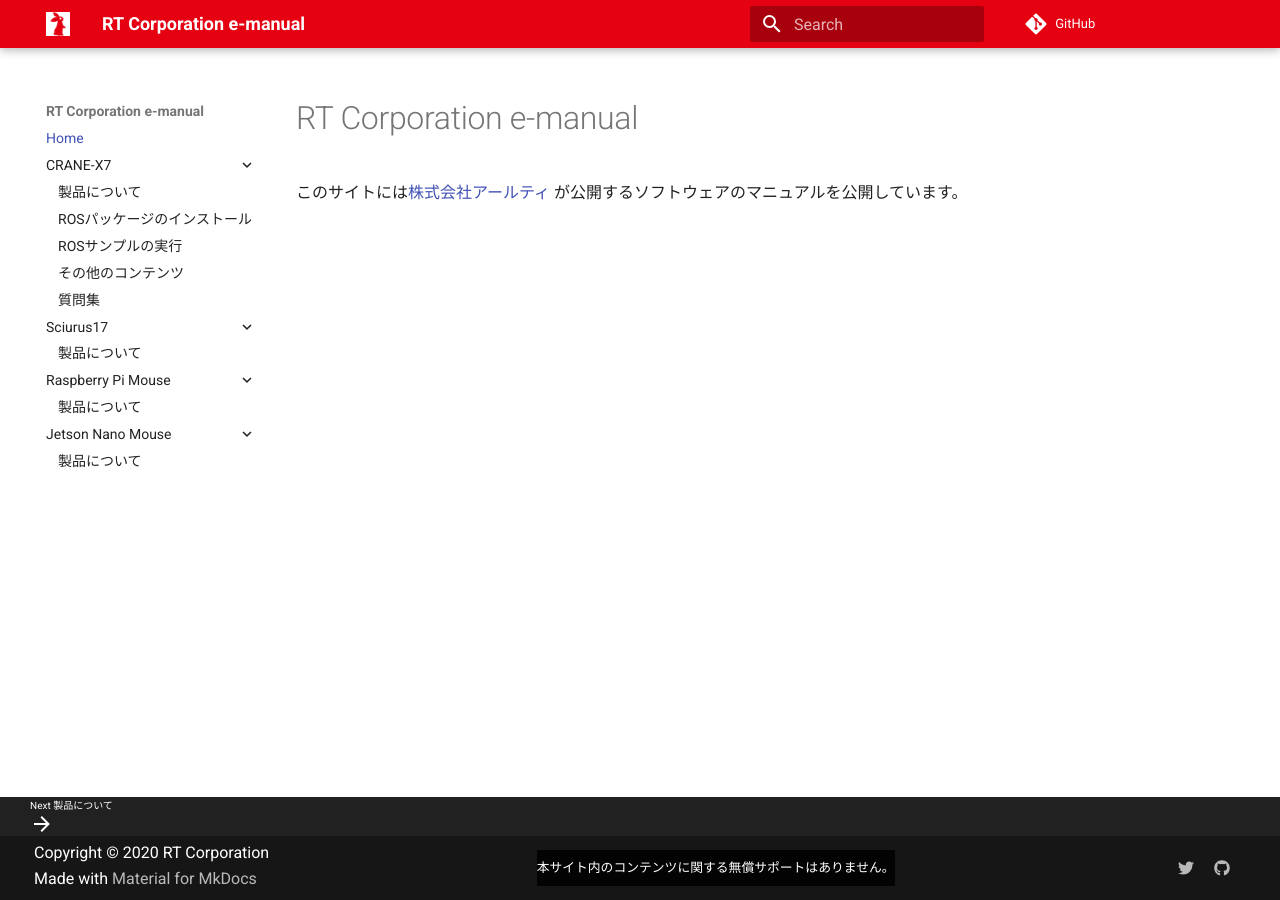
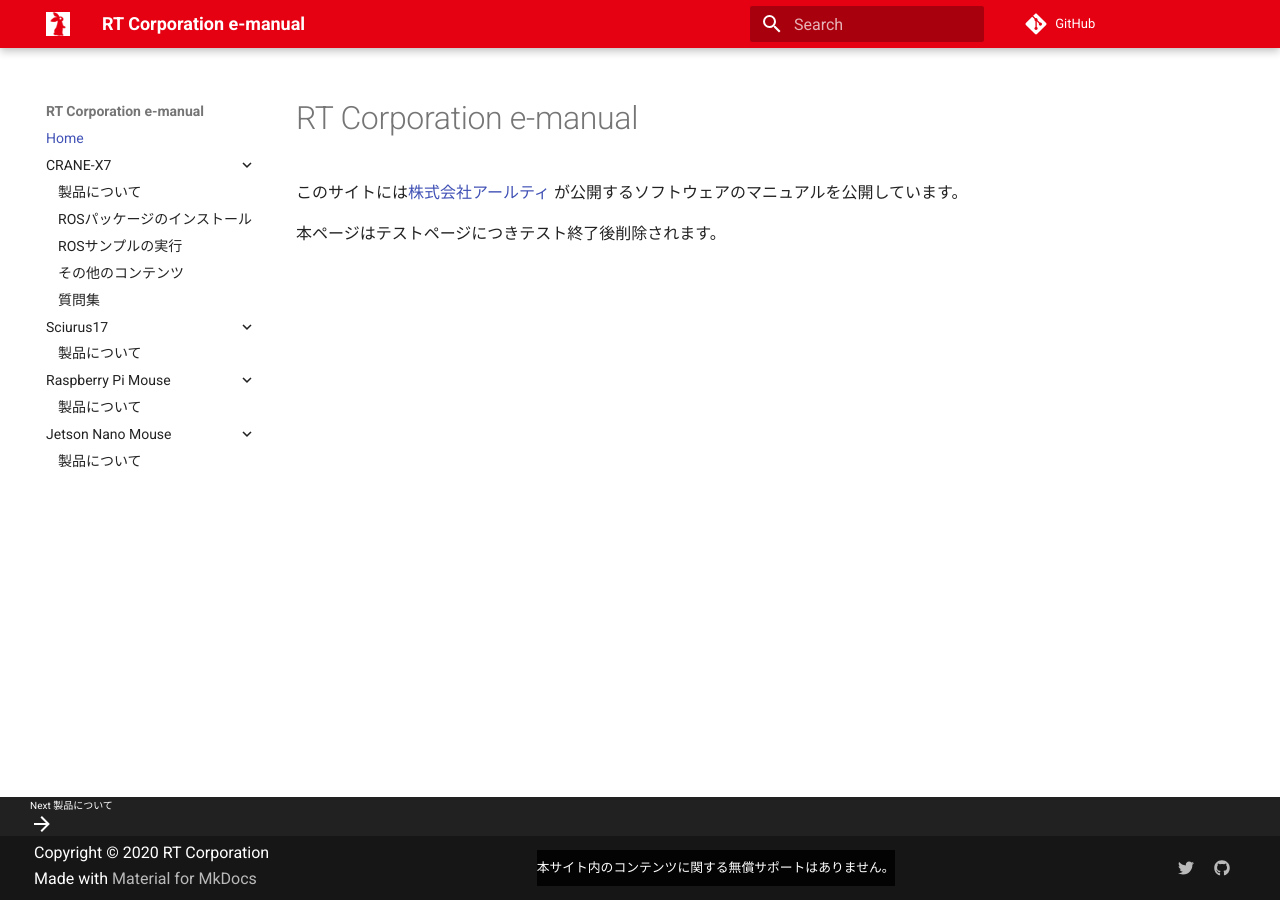
Before and after one commit to rt-net/tutorials, an MkDocs documentation site: the page built from docs/index.md, in a window 1280 px wide. Built offline with MkDocs 1.6.1 and Material for MkDocs 9.7.7, drawn with Linux system fonts in a browser that asks for light colours; comment, search, counter and statistics services are not loaded.

Commit message:
注意書き追加

```diff
--- a/docs/index.md
+++ b/docs/index.md
@@ -2,3 +2,5 @@
 
 このサイトには[株式会社アールティ](https://rt-net.jp/)
 が公開するソフトウェアのマニュアルを公開しています。
+
+本ページはテストページにつきテスト終了後削除されます。
```
